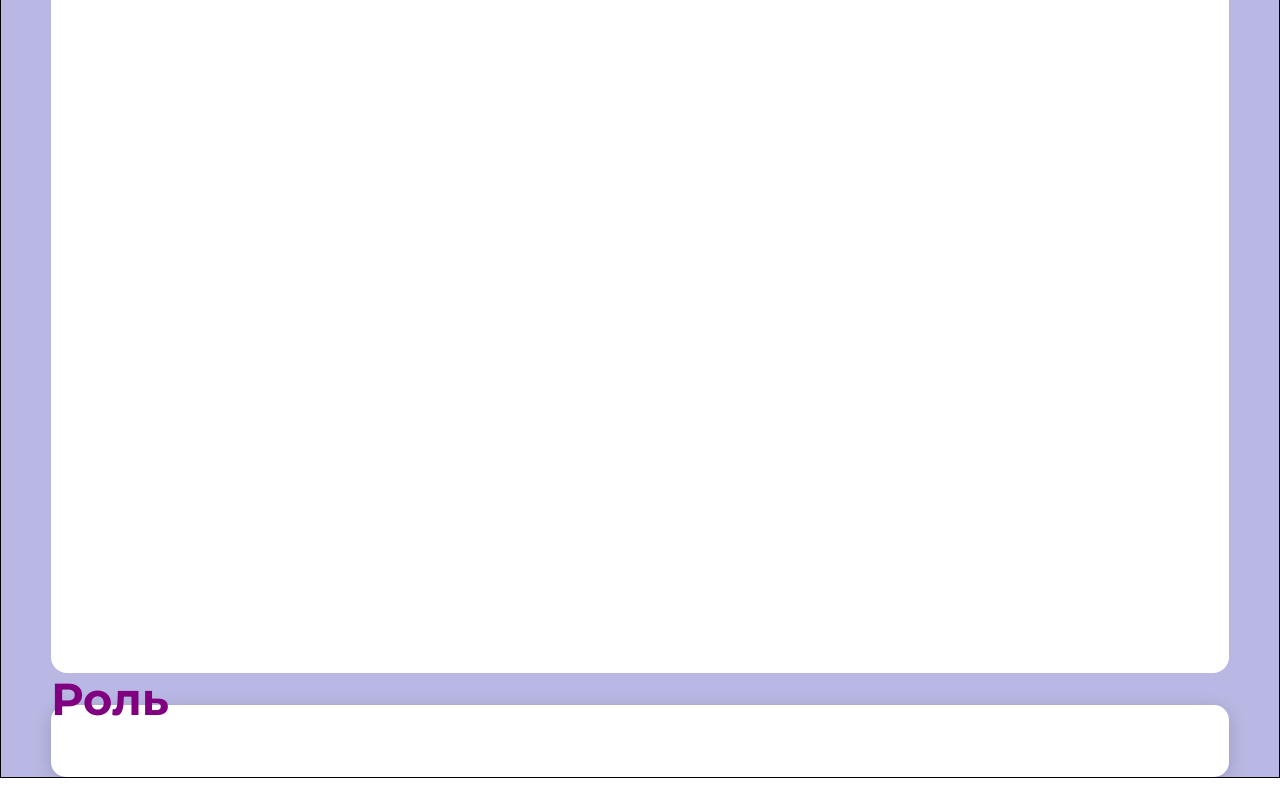
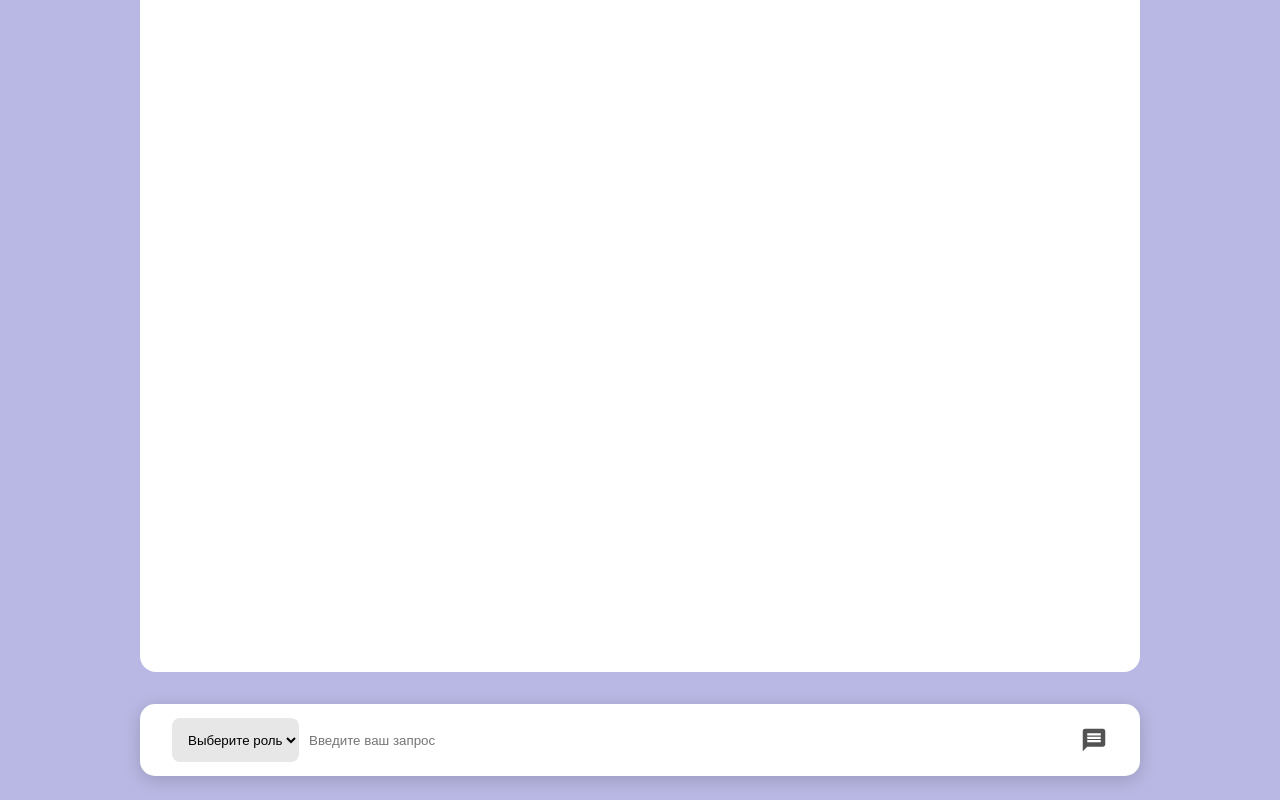
Before and after one commit to Knigor/Dod-i-Co, a Vue app: page /sigma in a window 1280 px wide. Shown: the part 280-1080 px from the top of the page. Before the commit the page ends 1058 px from the top, so only its background shows below. Built offline with nearby package versions, Linux system fonts and the light colour scheme.

Commit message:
added dropdown

```diff
--- /dev/null
+++ b/src/components/DropDown.vue
@@ -0,0 +1,39 @@
+<template>
+  <div>
+    <select v-model="selectedOption" @change="handleChange">
+      <option value="">Выберите роль</option>
+      <option v-for="option in options" :value="option" :key="option">
+        {{ option }}
+      </option>
+    </select>
+  </div>
+</template>
+
+<script>
+export default {
+  data() {
+    return {
+      selectedOption: "",
+      options: ["Название роли", "Название роли", "Название роли","Название роли"],
+    };
+  },
+  methods: {
+    handleChange() {
+      // Обработка изменения значения в выпадающем списке
+      console.log(this.selectedOption);
+    },
+  },
+};
+</script>
+
+<style>
+select {
+  border: none;
+  outline: none;
+  background: #e7e7e7;
+  border-radius: 8px;
+  max-width: 328px;
+  height: 44px;
+  padding-left: 12px;
+}
+</style>
--- a/src/components/HeaderComponents.vue
+++ b/src/components/HeaderComponents.vue
@@ -81,6 +81,7 @@ export default {
   box-shadow: 0px 4px 4px rgba(0, 0, 0, 0.25);
   border-radius: 16px;
   width: 100%;
+  max-width: 1000px;
 }
 
 /* Медиа-запрос для экранов шириной меньше 768 пикселей */
--- a/src/views/AuthView.vue
+++ b/src/views/AuthView.vue
@@ -18,7 +18,7 @@
         <div class="input-container ic2">
           <input id="firstname" class="input" type="password" placeholder=" " />
           <div class="cut-3"></div>
-          <label for="firstname" class="placeholder">Пароль</label>
+          <label for="firstname" class="placeholder">Введите пароль</label>
         </div>
       </div>
       <div class="footer-registration">
@@ -37,6 +37,27 @@ export default {};
 <style lang="scss" scoped>
 @import url("https://fonts.googleapis.com/css2?family=Montserrat:wght@600&family=Noto+Sans+Gujarati&family=Noto+Sans:wght@500&family=Oswald:wght@400;500;700&display=swap");
 @import url("https://fonts.googleapis.com/css2?family=Montserrat:ital,wght@0,600;1,600&family=Noto+Sans+Gujarati&family=Noto+Sans:wght@500&family=Oswald:wght@400;500;700&display=swap");
+
+
+p{
+  padding: 0;
+}
+
+
+.login-text {
+  position: relative;
+}
+
+.login-text::after {
+  content: "";
+  position: absolute;
+  bottom: -5px;
+  left: 0;
+  width: 100%;
+  height: 2px;
+  background-color: #E3C7FF;
+}
+
 
 .footer-registration {
   padding-top: 20px;
@@ -102,6 +123,7 @@ export default {};
 .name-into {
   display: flex;
   gap: 92px;
+  margin: 32px;
 }
 
 .main-registration {
--- a/src/views/RegistrationView.vue
+++ b/src/views/RegistrationView.vue
@@ -13,7 +13,7 @@
         <div class="input-container ic1">
           <input id="firstname" class="input" type="text" placeholder=" " />
           <div class="cut-1"></div>
-          <label for="firstname" class="placeholder">E-mail</label>
+          <label for="firstname" class="placeholder">Введите почту</label>
         </div>
         <div class="input-container ic2">
           <input id="firstname" class="input" type="text" placeholder=" " />
@@ -23,17 +23,12 @@
         <div class="input-container ic2">
           <input id="firstname" class="input" type="password" placeholder=" " />
           <div class="cut-3"></div>
-          <label for="firstname" class="placeholder">Пароль</label>
-        </div>
-        <div class="input-container ic2">
-          <input id="firstname" class="input" type="password" placeholder=" " />
-          <div class="cut-4"></div>
-          <label for="firstname" class="placeholder">Подтвердите пароль</label>
+          <label for="firstname" class="placeholder">Придумайте пароль</label>
         </div>
       </div>
       <div class="footer-registration">
       <RouterLink to="/auth"><button class="submit">
-          <p class="button-registration">Регистрация</p>
+          <p class="button-registration">Зарегистрироваться</p>
         </button></RouterLink>
       </div>
     </div>
@@ -49,6 +44,11 @@ export default { components: { RouterLink } };
 <style>
 @import url("https://fonts.googleapis.com/css2?family=Montserrat:wght@600&family=Noto+Sans+Gujarati&family=Noto+Sans:wght@500&family=Oswald:wght@400;500;700&display=swap");
 @import url("https://fonts.googleapis.com/css2?family=Montserrat:ital,wght@0,600;1,600&family=Noto+Sans+Gujarati&family=Noto+Sans:wght@500&family=Oswald:wght@400;500;700&display=swap");
+
+p{
+  padding: 0;
+}
+
 
 .header-registration {
   display: flex;
@@ -69,6 +69,9 @@ export default { components: { RouterLink } };
   align-items: center;
   justify-content: center;
 }
+
+
+
 
 .window-registration {
   display: flex;
@@ -120,9 +123,25 @@ export default { components: { RouterLink } };
   color: #000000;
 }
 
+.registration-text {
+  position: relative;
+}
+
+.registration-text:after {
+  content: "";
+  position: absolute;
+  bottom: -5px;
+  left: 0;
+  width: 100%;
+  height: 2px;
+  background-color: #E3C7FF;
+}
+
+
 .name-into {
   display: flex;
   gap: 92px;
+  margin: 32px;
 }
 
 .main-registration {
@@ -153,7 +172,7 @@ export default { components: { RouterLink } };
   text-align: center;
   text-transform: uppercase;
   color: #ffffff;
-  padding-top: 10px;
+
 }
 
 .button-footer {
@@ -206,7 +225,7 @@ export default { components: { RouterLink } };
   top: -13px;
   transform: translateY(0);
   transition: transform 200ms;
-  width: 58px;
+  width: 103px;
 }
 .cut-2 {
   background-color: #e3c7ff;
@@ -228,7 +247,7 @@ export default { components: { RouterLink } };
   top: -13px;
   transform: translateY(0);
   transition: transform 200ms;
-  width: 58px;
+  width: 134px;
 }
 .cut-4 {
   background-color: #e3c7ff;
--- a/src/views/SigmaView.vue
+++ b/src/views/SigmaView.vue
@@ -1,26 +1,69 @@
 <template>
   <div class="sigma">
-    <HeaderComponents/>
+    <HeaderComponents />
     <div class="sigma-main">
       <p>dsadsad</p>
     </div>
     <div class="sigma-footer">
-      <p style="color: purple">Роль</p>
+      <div class="sigma-role-dropdown">
+        <DropDown class="DropDown-text" />
+        <input
+          class="input-footer-sigma"
+          type="text"
+          placeholder="Введите ваш запрос"
+        />
+        <img src="../assets/footer-icon-sigma.svg" alt="Картинка" />
+      </div>
     </div>
   </div>
 </template>
 
 <script>
-
-import HeaderComponents from '../components/HeaderComponents.vue'
+import HeaderComponents from "../components/HeaderComponents.vue";
+import DropDown from "@/components/DropDown.vue";
 
 export default {
   name: "SigmaView",
-    components: { HeaderComponents }
+  components: { HeaderComponents, DropDown },
 };
 </script>
 
+
+
+
+
 <style>
+
+
+@media (max-width: 715px) {
+  .sigma-role-dropdown {
+    flex-direction: column;
+    gap: 24px;
+    padding: 16px;
+    height: auto;
+  }
+
+}
+
+/* Медиа-запрос для экранов шириной меньше 576 пикселей */
+@media (max-width: 576px) {
+  .header-nav-text-login,
+  .header-nav-text {
+    font-size: 14px;
+    line-height: 18px;
+  }
+}
+
+
+
+.input-footer-sigma {
+  border: none;
+  outline: none;
+  width: 100%;
+  max-width: 1000px;
+  height: 22px;
+}
+
 .sigma {
   display: flex;
   flex-direction: column;
@@ -30,8 +73,17 @@ export default {
   min-height: 100%; /* Заменил height на min-height для корректного расчета высоты содержимого */
   align-items: center;
   gap: 32px;
-  border: 1px #000 solid;
-  padding: 0 50px;
+  padding: 0 50px 24px;
+}
+
+.sigma-role-dropdown {
+  display: flex;
+  align-items: center;
+  gap: 10px;
+  padding: 0 0 0 32px;
+  width: 100%;
+  max-width: 1000px;
+  padding-right: 34px;
 }
 
 .sigma-main {
@@ -40,6 +92,7 @@ export default {
   background: #ffffff;
   border-radius: 16px;
   width: 100%;
+  max-width: 1000px;
 }
 
 .sigma-footer {
@@ -53,7 +106,7 @@ export default {
   border-radius: 15px;
   width: 1274px;
   height: 72px;
-    padding-bottom: 46px;
   width: 100%;
+  max-width: 1000px;
 }
 </style>
```
Also changed, not shown: src/assets/footer-icon-sigma.svg (added). Lines whose indentation alone changed are shown as unchanged.
